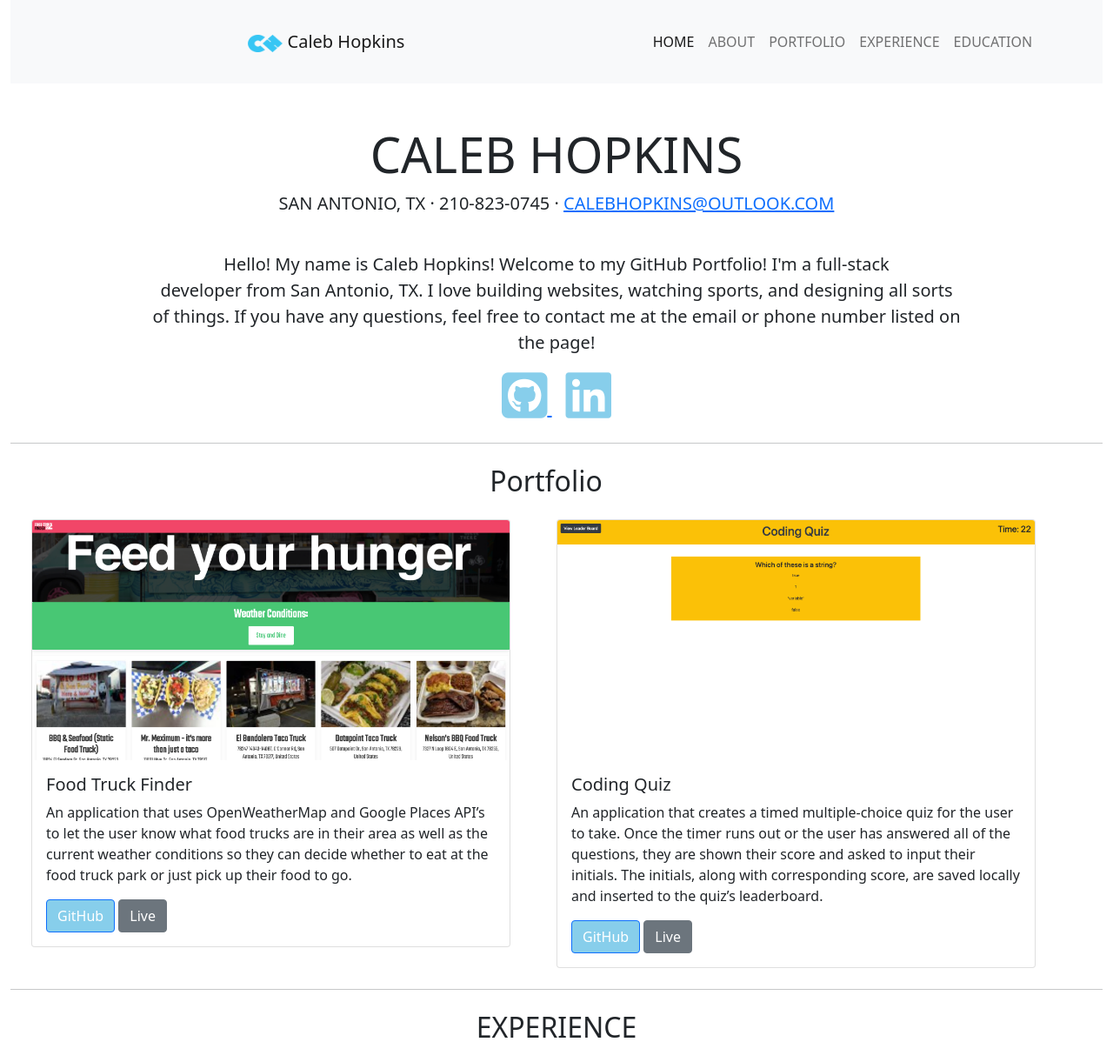
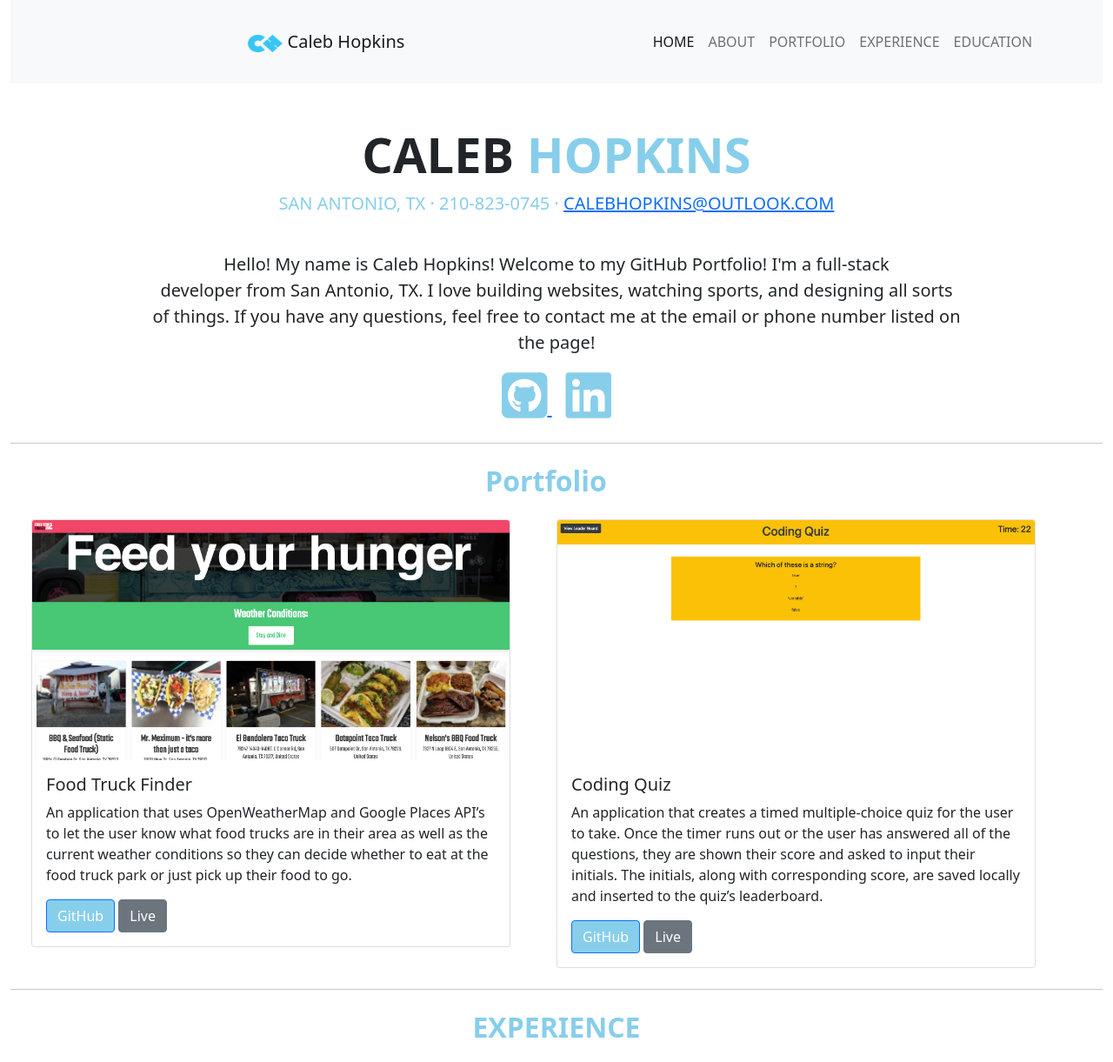
Before and after one commit to CalebTheCreative/calebthecreative.github.io, a plain HTML site: page index.html in a window 1280 px wide. Shown: the top 1221 px of the page at 87% size. Drawn offline with nearby package versions, Linux system fonts and the light colour scheme.

Commit message:
Changed header colors.

```diff
--- a/index.html
+++ b/index.html
@@ -97,7 +97,7 @@
 
         <section id="portfolio">
             <div class="container-fluid row">
-                <h2 class="text-center" id="portfolioTitle">
+                <h2 class="text-center sectionTitle" id="portfolioTitle">
                     Portfolio
                 </h2>
                 <div class="col-sm-6 mt-3">
@@ -139,7 +139,7 @@
         <!-- Experience -->
         <section id="experience">
             <div>
-                <h2 class="text-center mb-4" id="experienceTitle">
+                <h2 class="text-center mb-4 sectionTitle" id="experienceTitle">
                     EXPERIENCE
                 </h2>
 
@@ -195,7 +195,7 @@
 
         <section id="education">
             <div>
-                <h2 class="text-center mb-4">
+                <h2 class="text-center mb-4 sectionTitle">
                     EDUCATION
                 </h2>
                 <div class="d-flex flex-sm-column flex-sm-row justify-content-between mb-4">
--- a/style.css
+++ b/style.css
@@ -19,3 +19,20 @@
 .skyblue {
     color: skyblue;
 }
+
+#headerName1 {
+    font-weight: bold;
+}
+
+#headerName2 {
+    color: skyblue;
+}
+
+#headerCityPhoneEmail {
+    color: skyblue;
+}
+
+.sectionTitle {
+    font-weight: bold;
+    color: skyblue;
+}
```
